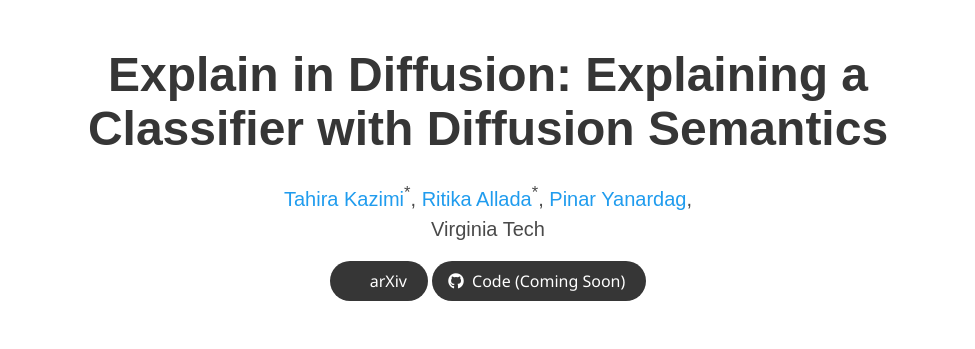
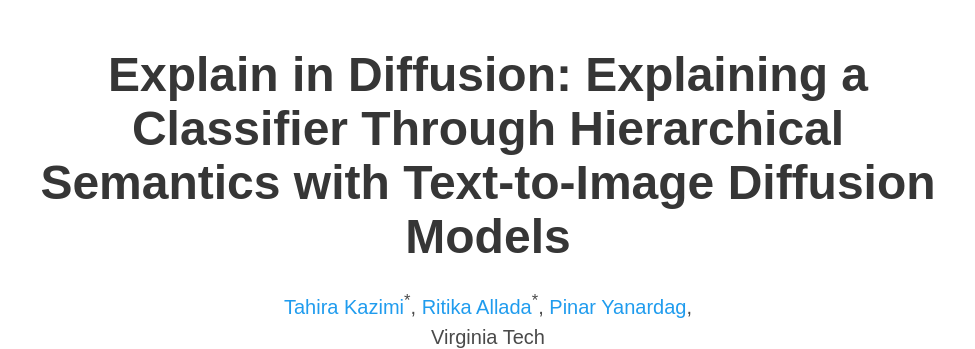
Before and after one commit to explain-in-diffusion/explain-in-diffusion.github.io, a plain HTML site: page index.html in a window 1280 px wide. Shown: the top 349 px of the page, without its empty margins (152-1127 px from the left). Drawn offline with nearby package versions, Linux system fonts and the light colour scheme; some icons are missing; a web font is replaced by a local one.

Commit message:
framework

```diff
--- a/index.html
+++ b/index.html
@@ -3,10 +3,10 @@
 <head>
   <meta charset="utf-8">
   <meta name="description"
-        content="Explain in Diffusion: Explaining a Classifier with Diffusion Semantics">
+        content="Explain in Diffusion: EExplaining a Classifier Through Hierarchical Semantics with Text-to-Image Diffusion Models">
   <meta name="keywords" content="Nerfies, D-NeRF, NeRF">
   <meta name="viewport" content="width=device-width, initial-scale=1">
-  <title>Explain in Diffusion: Explaining a Classifier with Diffusion Semantics</title>
+  <title>Explain in Diffusion:Explaining a Classifier Through Hierarchical Semantics with Text-to-Image Diffusion Models</title>
 
   <!-- Global site tag (gtag.js) - Google Analytics -->
   <script async src="https://www.googletagmanager.com/gtag/js?id=G-PYVRSFMDRL"></script>
@@ -88,7 +88,7 @@
     <div class="container is-max-desktop">
       <div class="columns is-centered">
         <div class="column has-text-centered">
-          <h1 class="title is-1 publication-title">Explain in Diffusion: Explaining a Classifier with Diffusion Semantics</h1>
+          <h1 class="title is-1 publication-title">Explain in Diffusion: Explaining a Classifier Through Hierarchical Semantics with Text-to-Image Diffusion Models</h1>
           <div class="is-size-5 publication-authors">
             <span class="author-block">
               <a href="https://www.linkedin.com/in/tahira-kazimi-b35811134/">Tahira Kazimi</a><sup>*</sup>,</span>
@@ -182,7 +182,7 @@
         <span class="dnerf">DiffEx</span> explains the decisions of domain-specific classifiers by identifying the most influential semantics affecting their predictions.
         Classifier scores for each example are displayed in the top-left corner,
         demonstrating how classifier predictions change in response to the manipulation of different semantics (original images are shown with red borders).
-        Our approach is capable of explaining classifiers that concentrate on individual concepts such as faces or animals (top row) as well as those that manage complex scenes involving multiple objects,
+        Our approach is capable of explaining classifiers that concentrate on individual concepts such as faces or animals as well as those that manage complex scenes involving multiple objects,
         such as a formal/casual fit in a fashion context.
       </h2>
     </div>
```
